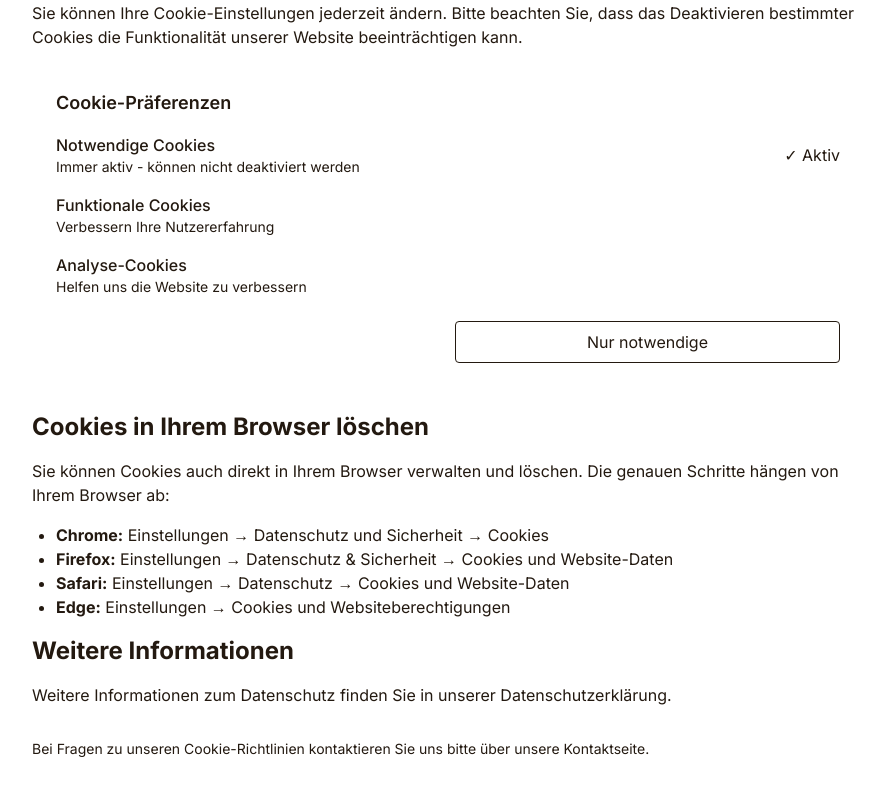
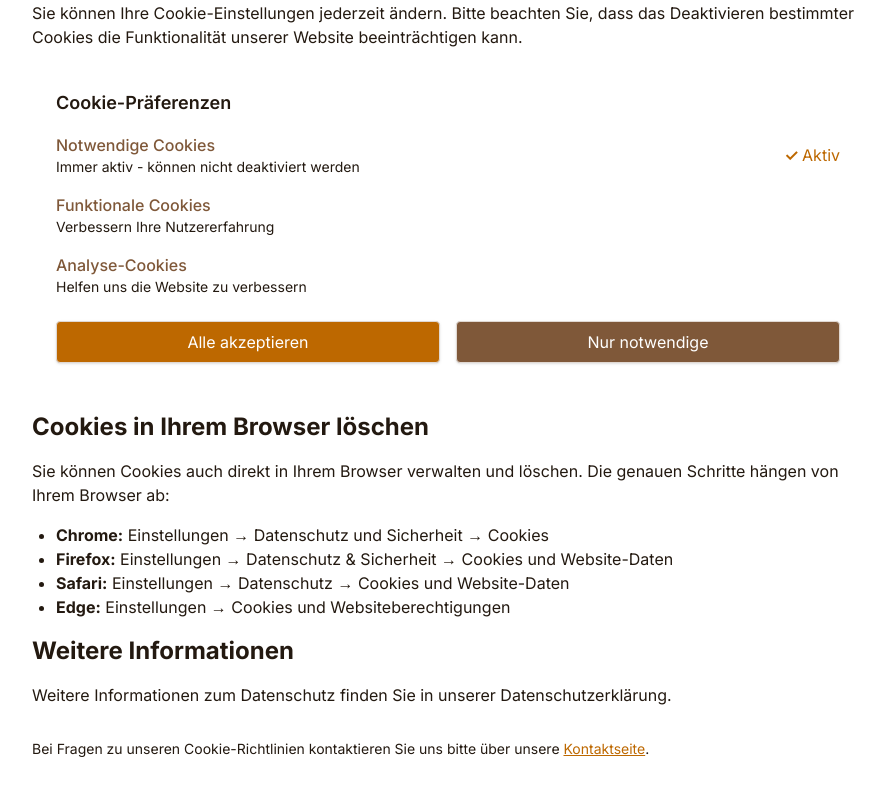
Before and after one commit to theimpactmakers/nextjs-final-e-commerce-project, a Next.js app: page /cookieeinstellungen in a window 1280 px wide. Shown: the part 920-1720 px from the top of the page, without its empty margins (192-1075 px from the left). Built offline with nearby package versions, Linux system fonts and the light colour scheme; no server answers; the database is empty.

Commit message:
style(impressum): enhance styling and improve link handling

```diff
--- a/app/(legal)/cookieeinstellungen/page.tsx
+++ b/app/(legal)/cookieeinstellungen/page.tsx
@@ -1,5 +1,7 @@
-export const dynamic = 'force-static';
+export const dynamic = "force-static";
 export const revalidate = 604800; // 7 days
+
+import Link from "next/link";
 
 export default function CookieeinstellungenPage() {
   return (
@@ -83,17 +85,21 @@ export default function CookieeinstellungenPage() {
                 <div className="space-y-4">
                   <div className="flex items-center justify-between">
                     <div>
-                      <h4 className="font-medium">Notwendige Cookies</h4>
+                      <h4 className="font-medium text-primary">
+                        Notwendige Cookies
+                      </h4>
                       <p className="text-sm text-[hsl(var(--muted-foreground))]">
                         Immer aktiv - können nicht deaktiviert werden
                       </p>
                     </div>
-                    <div className="text-[hsl(var(--primary))]">✓ Aktiv</div>
+                    <div className="text-accent"><strong>✓ </strong>Aktiv</div>
                   </div>
 
                   <div className="flex items-center justify-between">
                     <div>
-                      <h4 className="font-medium">Funktionale Cookies</h4>
+                      <h4 className="font-medium text-primary">
+                        Funktionale Cookies
+                      </h4>
                       <p className="text-sm text-[hsl(var(--muted-foreground))]">
                         Verbessern Ihre Nutzererfahrung
                       </p>
@@ -105,7 +111,9 @@ export default function CookieeinstellungenPage() {
 
                   <div className="flex items-center justify-between">
                     <div>
-                      <h4 className="font-medium">Analyse-Cookies</h4>
+                      <h4 className="font-medium text-primary">
+                        Analyse-Cookies
+                      </h4>
                       <p className="text-sm text-[hsl(var(--muted-foreground))]">
                         Helfen uns die Website zu verbessern
                       </p>
@@ -117,10 +125,10 @@ export default function CookieeinstellungenPage() {
                 </div>
 
                 <div className="mt-6 flex gap-4">
-                  <button className="flex-1 px-4 py-2 bg-[hsl(var(--accent))] text-white rounded hover:bg-[hsl(var(--accent))]/90 transition-colors">
+                  <button className="flex-1 px-4 py-2 text-white rounded shadow-sm hover:bg-[hsl(var(--muted))] transition-colors cursor-pointer bg-accent border hover:text-black">
                     Alle akzeptieren
                   </button>
-                  <button className="flex-1 px-4 py-2 border border-[hsl(var(--border))] rounded hover:bg-[hsl(var(--muted))] transition-colors">
+                  <button className="flex-1 px-4 py-2  text-white rounded shadow-sm hover:bg-[hsl(var(--muted))] transition-colors cursor-pointer bg-primary border hover:text-black">
                     Nur notwendige
                   </button>
                 </div>
@@ -157,24 +165,24 @@ export default function CookieeinstellungenPage() {
               </h2>
               <p className="mb-4">
                 Weitere Informationen zum Datenschutz finden Sie in unserer{" "}
-                <a
+                <Link
                   href="/datenschutz"
                   className="text-[hsl(var(--accent))] hover:underline"
                 >
                   Datenschutzerklärung
-                </a>
+                </Link>
                 .
               </p>
 
               <p className="text-sm text-[hsl(var(--muted-foreground))] mt-8">
                 Bei Fragen zu unseren Cookie-Richtlinien kontaktieren Sie uns
                 bitte über unsere{" "}
-                <a
+                <Link
                   href="/contact"
-                  className="text-[hsl(var(--accent))] hover:underline"
+                  className="text-accent underline hover:text-black"
                 >
                   Kontaktseite
-                </a>
+                </Link>
                 .
               </p>
             </div>
```
Also changed, not shown: app/(legal)/impressum/page.tsx (+118 -55 lines).
